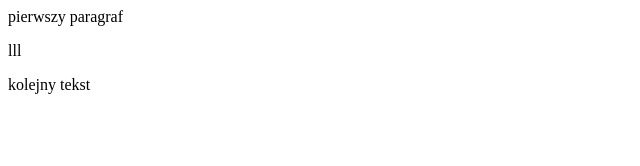
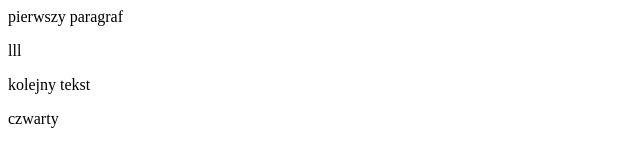
Before and after one commit to konrad03934/konrad03934.github.io, a plain HTML site: page index.html in a window 1280 px wide. Shown: the full height of the page, 0-640 px from the left. Drawn offline with Linux system fonts and the light colour scheme.

Commit message:
czwarty paragraf

```diff
--- a/index.html
+++ b/index.html
@@ -1,3 +1,6 @@
 <p>pierwszy paragraf</p>
 lll
 <p>kolejny tekst</p>
+
+
+<paragrafp>czwarty </paragrafp>
```
